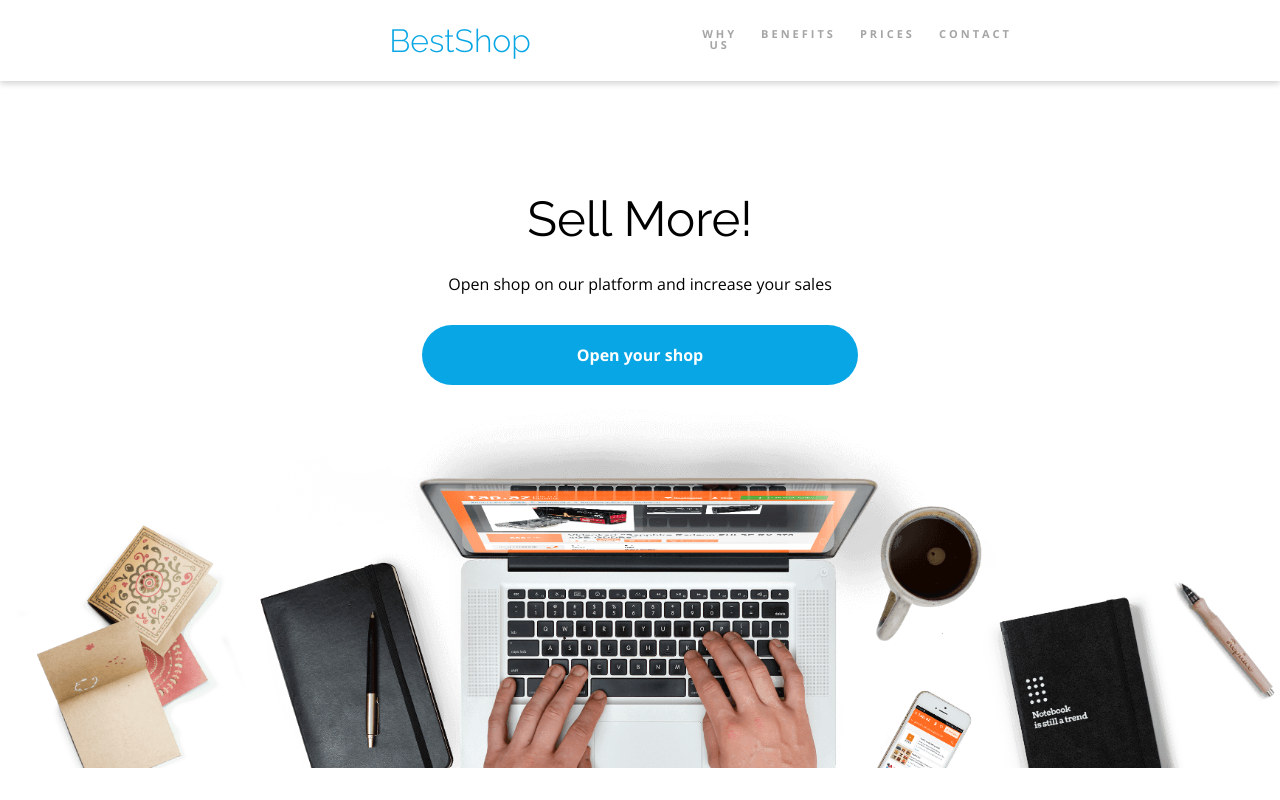
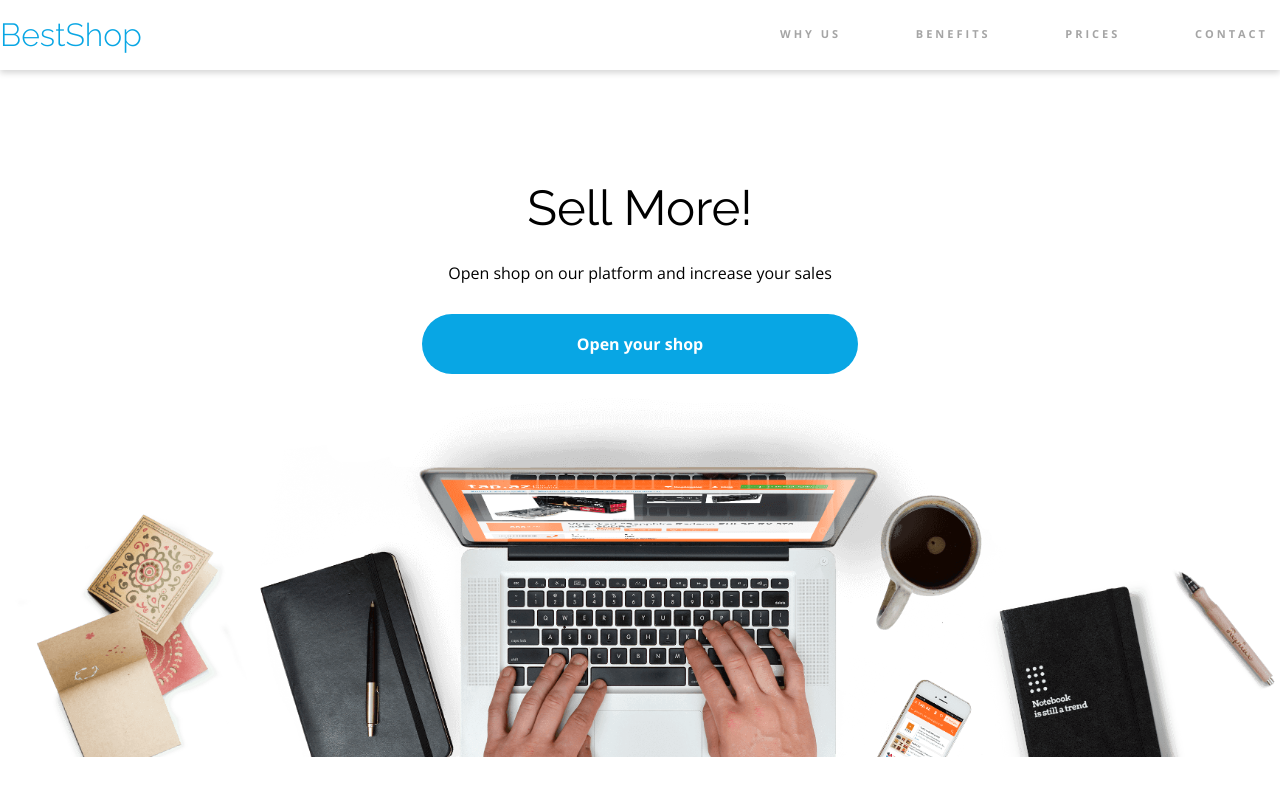
Before and after one commit to Vitzu/BestShop, a plain HTML site: page index.html in a window 1280 px wide. Shown: the top 800 px of the page. Drawn offline with nearby package versions, Linux system fonts and the light colour scheme.

Commit message:
header fixed - page__nav-list wrap turned on

```diff
--- a/css/style.css
+++ b/css/style.css
@@ -61,7 +61,7 @@ button {
   flex-direction: column;
   justify-content: center;
   align-items: center;
-  max-width: 1352px;
+  width: 1352px;
   height: 100%;
 }
 
@@ -116,6 +116,7 @@ button {
 
 .page-nav__list {
   display: flex;
+  flex-wrap: wrap;
   justify-content: space-between;
 }
 
```
